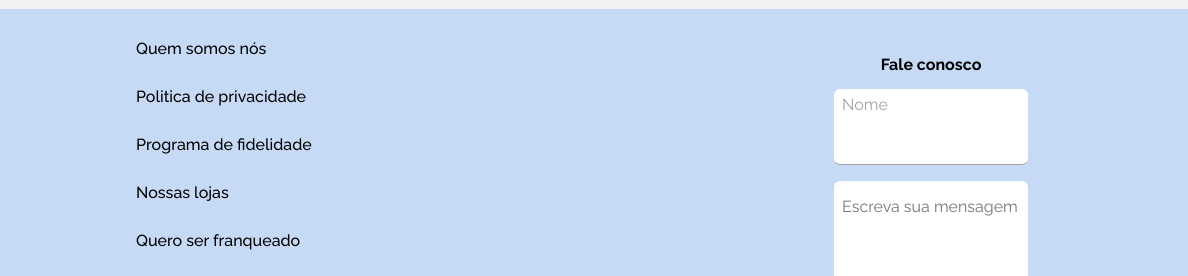
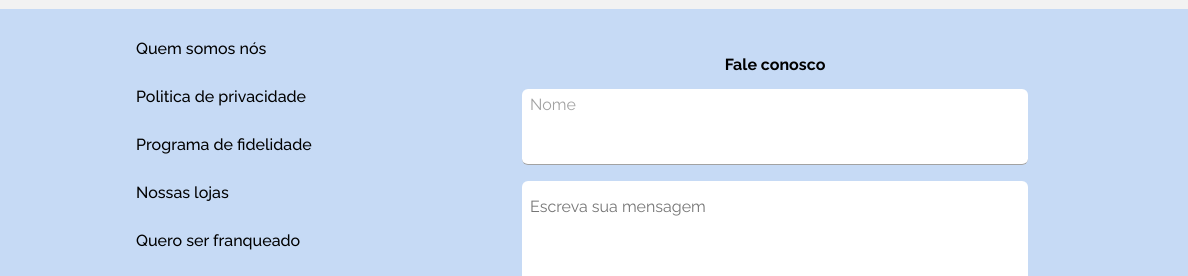
Before and after one commit to andre-zambon/Alura-Geek, a plain HTML site: page index.html in a window 1536 px wide. Shown: the part 1419-1695 px from the top of the page, 348-1536 px from the left. Drawn offline with Linux system fonts and the light colour scheme.

Commit message:
Correção código tamamnho campo formulario rodapé

```diff
--- a/css/rodape.css
+++ b/css/rodape.css
@@ -112,7 +112,7 @@
     }
 
     .formulario__input-nome {
-        padding-right: 0 10em;
+        padding-right: 10em;
     }
 
 
@@ -138,7 +138,7 @@
     }
 
     .formulario__input-nome {
-        padding-right: 0 20em;
+        padding-right: 20em;
     }
 
 }
```
